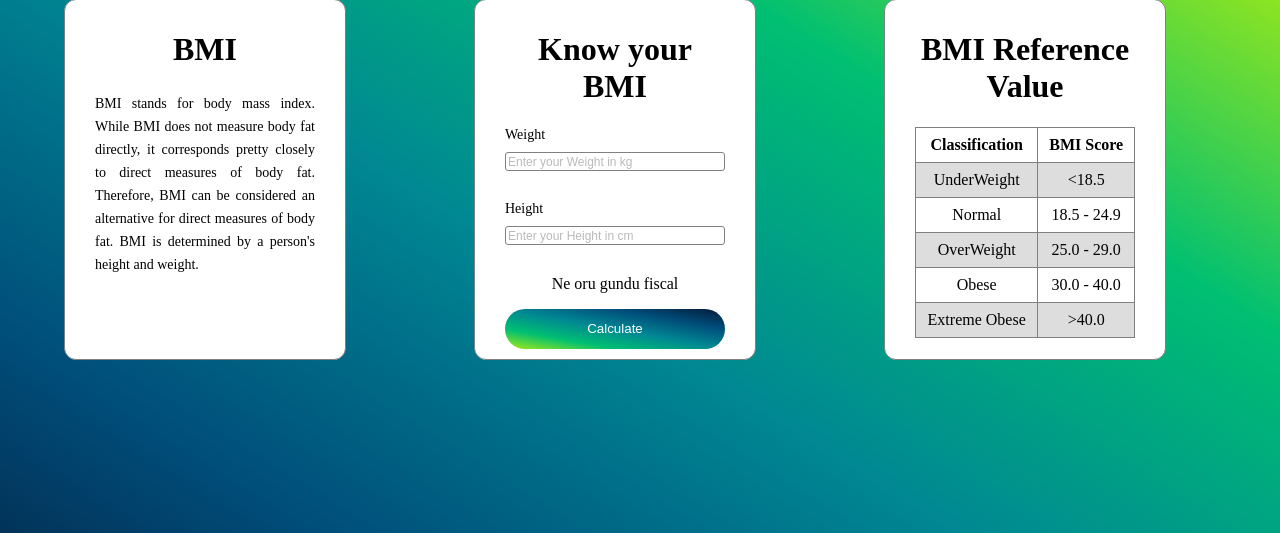
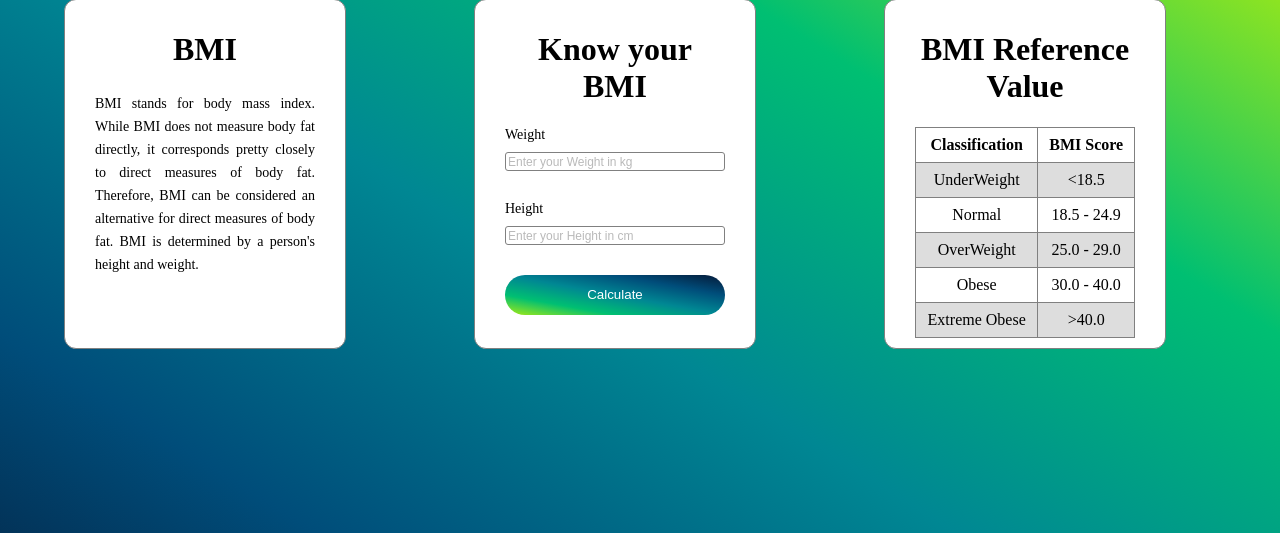
Before and after one commit to praveen2512/flask-bmi-calculator, a Flask app: page / in a window 1280 px wide. Shown: the part 65-598 px from the top of the page. Run offline with Flask 2, Linux system fonts and the light colour scheme.

Commit message:
Update BMI_Calculator.html

```diff
--- a/BMI Calculator/server/templates/BMI_Calculator.html
+++ b/BMI Calculator/server/templates/BMI_Calculator.html
@@ -31,7 +31,6 @@
 			</div>
 			<div style="text-align: center;">
 				<p id="result" class="result"></p>
-				<p>Ne oru gundu fiscal</p>
 			</div>
 			<div>
 				<button type="submit" class="btn" onClick={calculate()}>Calculate</button>
```
